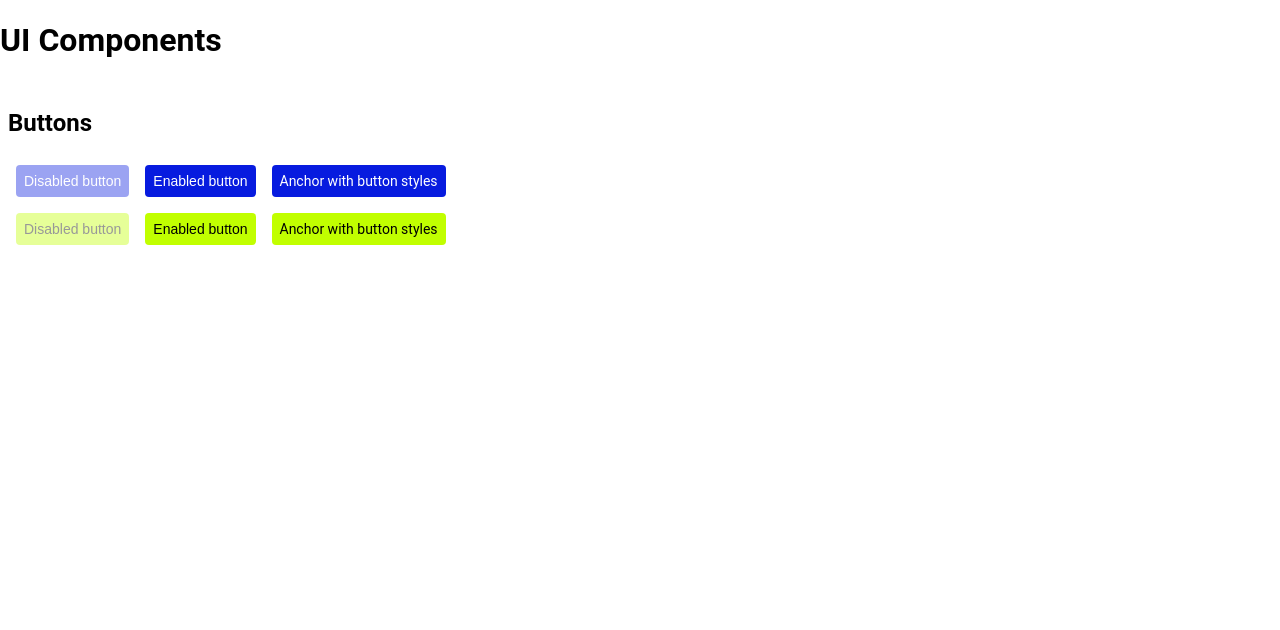
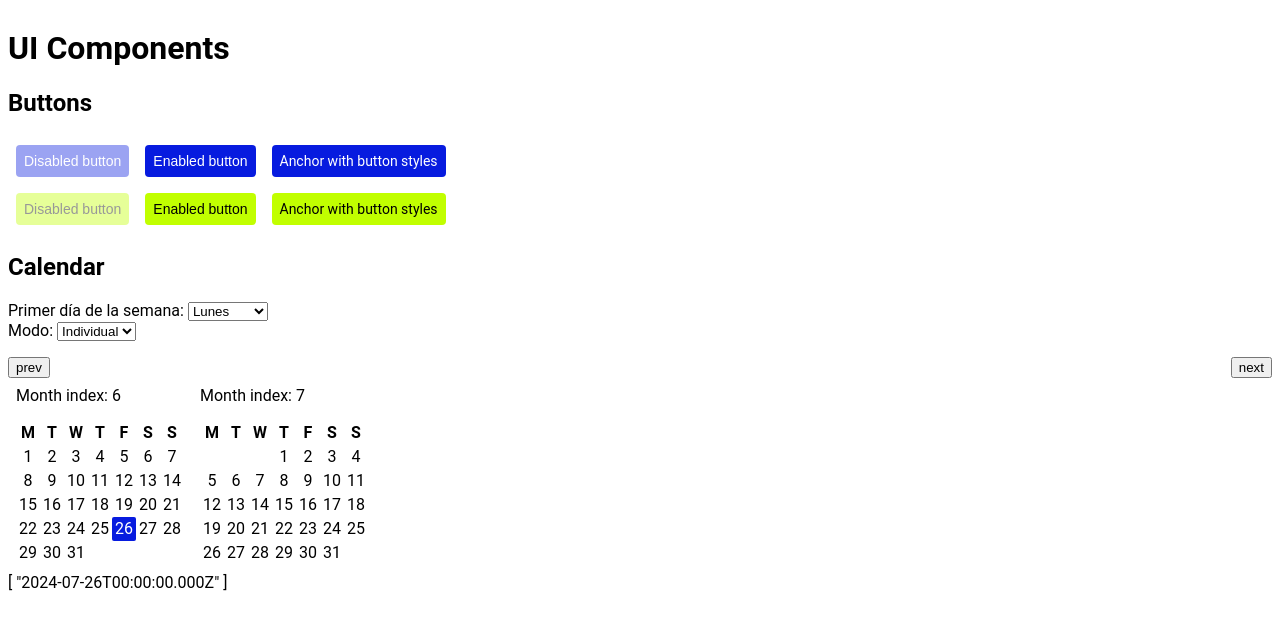
Before and after one commit to InfCesar/Angular-UI, an Angular app: page / in a window 1280 px wide. Shown: the top 630 px of the page. Built offline with nearby package versions, Linux system fonts and the light colour scheme.

Commit message:
feat: añade estrategia de seleccion y estilos por defecto calendario
#create-calendar-month

```diff
--- a/src/app/app.component.html
+++ b/src/app/app.component.html
@@ -1,16 +1,73 @@
 
-<h1>UI Components</h1>
 <div class="container">
+  <h1>UI Components</h1>
   <h2>Buttons</h2>
-  <div class="primary-buttons">
+  <div class="buttons primary-buttons">
     <button ui-button disabled>Disabled button</button>
     <button ui-button>Enabled button</button>
     <a ui-button href="https://www.google.com">Anchor with button styles</a>
   </div>
 
-  <div class="success-buttons">
+  <div class="buttons success-buttons">
     <button ui-button disabled>Disabled button</button>
     <button ui-button>Enabled button</button>
     <a ui-button href="https://www.google.com">Anchor with button styles</a>
   </div>
+
+  <h2>Calendar</h2>
+
+  <div class="control">
+    <label>
+      Primer día de la semana:
+      <select [formControl]="firstDayOfWeek">
+        <option *ngFor="let option of options; let i = index" [ngValue]="i">
+          {{option}}
+        </option>
+      </select>
+    </label>
+  </div>
+  <div class="control">
+    <label>
+      Modo:
+      <select [formControl]="mode">
+        <option [ngValue]="1">
+          Individual
+        </option>
+        <option [ngValue]="2">
+          Rango
+        </option>
+      </select>
+    </label>
+  </div>
+
+  <div class="calendar-container">
+    <div class="controls">
+      <button (click)="monthIndex = monthIndex - 1">prev</button>
+      <button (click)="monthIndex = monthIndex + 1">next</button>
+    </div>
+    <div class="calendar">
+      <div class="months">
+        <div class="months-col">
+          Month index: {{monthIndex}}
+          <ui-calendar-month
+            [(selected)]="selectedDate"
+            [monthIndex]="monthIndex"
+            [year]="2024"
+            [firstDayOfWeek]="selectedFirstDayOfweek"
+          ></ui-calendar-month>
+        </div>
+        <div class="months-col">
+          Month index: {{monthIndex + 1}}
+          <ui-calendar-month
+            [(selected)]="selectedDate"
+            [monthIndex]="monthIndex + 1"
+            [year]="2024"
+            [firstDayOfWeek]="selectedFirstDayOfweek"
+          ></ui-calendar-month>
+        </div>
+      </div>
+    </div>
+  </div>
+  {{selectedDates | json}}
+
 </div>
--- a/src/app/app.component.scss
+++ b/src/app/app.component.scss
@@ -1,8 +1,13 @@
 .container {
   padding: 8px;
 
-  [ui-button] {
+  [ui-button], .calendar {
     margin: 8px;
+  }
+
+  .buttons {
+    display: flex;
+    flex-wrap: wrap;
   }
 
   .success-buttons [ui-button] {
@@ -10,8 +15,22 @@
     --ui-button-color: var(--color-black);
   }
 
-  .success-buttons [ui-button] {
-    --ui-button-background: var(--color-green);
-    --ui-button-color: var(--color-black);
+  .calendar, .months, .months-col {
+    display: flex;
+    align-items: flex-start;
+    gap: 16px;
+  }
+
+  .controls {
+    display: flex;
+    justify-content: space-between;
+  }
+
+  .calendar-container {
+    margin-top: 16px;
+  }
+
+  .months-col {
+    flex-direction: column;
   }
 }
--- a/src/app/app.component.ts
+++ b/src/app/app.component.ts
@@ -1,14 +1,60 @@
 import { Component } from '@angular/core';
 import { RouterOutlet } from '@angular/router';
+import { AsyncPipe, JsonPipe, NgFor } from '@angular/common';
 import { UiButtonComponent } from './components/button/button.component';
+import { CalendarDate } from './components/calendar/calendar-date';
+import { UICalendarMonthComponent } from './components/calendar/calendar-month/calendar-month.component';
+import { UI_CALENDAR_SELECTION_STRATEGY, UiCalendarSelectionStrategy } from './components/calendar/calendar.config';
+import { FormControl, ReactiveFormsModule, Validators } from '@angular/forms';
 
 @Component({
   selector: 'app-root',
   standalone: true,
-  imports: [RouterOutlet, UiButtonComponent],
+  imports: [AsyncPipe, RouterOutlet, UiButtonComponent, UICalendarMonthComponent, NgFor, JsonPipe, ReactiveFormsModule],
   templateUrl: './app.component.html',
-  styleUrl: './app.component.scss'
+  styleUrl: './app.component.scss',
+  providers: [
+    {
+      provide: UI_CALENDAR_SELECTION_STRATEGY,
+      useExisting: AppComponent
+    }
+  ]
 })
-export class AppComponent {
-  title = 'angular-ui';
+export class AppComponent implements UiCalendarSelectionStrategy {
+  onSelect(newSelection: CalendarDate, selectedDays: CalendarDate[] = []): CalendarDate[] {
+    console.info('this.mode.value', this.mode.value);
+    if(this.mode.value === 1 || selectedDays.length >= 2) {
+      return [newSelection];
+    }
+
+    if(selectedDays[0].isSame(newSelection)) {
+      return [newSelection, newSelection];
+    }
+
+    if(newSelection.isBefore(selectedDays[0])) {
+      return [newSelection, selectedDays[0]];
+    }
+
+    if(newSelection.isAfter(selectedDays[0])) {
+      return [selectedDays[0], newSelection];
+    }
+
+    return selectedDays;
+  }
+
+  get selectedFirstDayOfweek() {
+    return <number>this.firstDayOfWeek.value;
+  }
+
+  title = 'angular-forms';
+  selectedDate = [CalendarDate.parseDateAsLocalTime(new Date())];
+  monthIndex = this.selectedDate[0].getMonth();
+  firstDayOfWeek = new FormControl(1, Validators.required);
+  mode = new FormControl(1, Validators.required);
+
+  options = ["Domingo", "Lunes", "Martes", "Miercoles", "Jueves", "Viernes", "Sabado"];
+
+  get selectedDates() {
+    return this.selectedDate.map((date)=>date.toISOString());
+  }
 }
--- a/src/app/components/button/button.component.scss
+++ b/src/app/components/button/button.component.scss
@@ -2,6 +2,7 @@
   --ui-button-background: var(--color-dark-blue);
   --ui-button-border-radius: 4px;
   --ui-button-color: var(--color-white);
+  --ui-button-display: inline-block;
   --ui-button-disabled-opacity: 0.4;
   --ui-button-font-size: 0.875rem;
   --ui-button-hover-opacity: 0.8;
@@ -14,6 +15,7 @@
   border: 0;
   color: var(--ui-button-color);
   cursor: pointer;
+  display: inline-block;
   font-size: var(--ui-button-font-size);
   padding: var(--ui-button-padding);
   position: relative;
--- a/src/app/components/calendar/calendar-month/calendar-month.component.html
+++ b/src/app/components/calendar/calendar-month/calendar-month.component.html
@@ -1,5 +1,5 @@
 <div class="month-container">
-  <table role="grid" class="month">
+  <table role="grid" class="month" cellspacing="0" cellpadding="0">
     <thead>
       <tr>
         <th
@@ -18,10 +18,10 @@
         </td>
         <td
           *ngFor="let day of week; trackBy: trackDaysBy"
-          [class.selected]="selected?.isSame(day.date)"
-          (click)="selectedChange.emit(day.date)"
         >
-          {{day.dayNumber}}
+          <button ui-button (click)="selectDay(day)" [ngClass]="day | dayStatus: selected">
+            {{day.dayNumber}}
+          </button>
         </td>
       </tr>
     </tbody>
--- a/src/app/components/calendar/calendar-month/calendar-month.component.scss
+++ b/src/app/components/calendar/calendar-month/calendar-month.component.scss
@@ -1,5 +1,60 @@
 
+%buttonReset {
+    --webkit-appearance: none;
+    border-radius: 0;
+    text-align: inherit;
+    background: none;
+    box-shadow: none;
+    padding: 0;
+    cursor: pointer;
+    border: none;
+    color: inherit;
+    font: inherit;
+}
+
+:host {
+    --cell-height: 24px;
+    --cell-width: 24px;
+    --button-border-radius: 2px;
+    --button-selected-background: var(--color-dark-blue);
+    --button-selected-color: var(--color-white);
+    --button-interval-background: var(--color-blue);
+    --button-interval-color: var(--color-white);
+    --button-interval-opacity: 0.5;
+}
+
+th,
+td {
+    height: var(--cell-height);
+    width: var(--cell-width);
+}
+
+button {
+    @extend %buttonReset;
+
+    display: flex;
+    align-items: center;
+    justify-content: center;
+    border-radius: var(--button-border-radius);
+    width: 100%;
+    height: 100%;
+}
 
 .selected {
-    background: red;
+    background: var(--button-selected-background);
+    color: var(--button-selected-color);
 }
+
+.interval {
+    border-radius: 0;
+    background: var(--button-interval-background);
+    color: var(--button-interval-color);
+    opacity: var(--button-interval-opacity);
+}
+
+table {
+    table-layout: fixed;
+    border-collapse: collapse;
+    border:unset;
+    min-width: max-content;
+}
--- a/src/app/components/calendar/calendar-month/calendar-month.component.ts
+++ b/src/app/components/calendar/calendar-month/calendar-month.component.ts
@@ -1,8 +1,9 @@
-import { NgFor } from '@angular/common';
+import { NgClass, NgFor, NgIf } from '@angular/common';
 import {
   ChangeDetectionStrategy,
   Component,
   EventEmitter,
+  inject,
   Input,
   Output,
 } from '@angular/core';
@@ -10,12 +11,14 @@ import { CalendarDate } from '../calendar-date';
 import { Day, DaysOfTheWeek } from '../calendar.model';
 import { CalendarBuilderPipe } from './calendar-builder.pipe';
 import { DaysOfTheWeekPipe } from './days-of-week.pipe';
+import { UI_CALENDAR_SELECTION_STRATEGY } from '../calendar.config';
+import { DayStatusPipe } from './calendar-status.pipe';
 
 @Component({
   selector: 'ui-calendar-month',
   templateUrl: './calendar-month.component.html',
   styleUrls: ['./calendar-month.component.scss'],
-  imports: [NgFor, CalendarBuilderPipe, DaysOfTheWeekPipe],
+  imports: [NgFor, CalendarBuilderPipe, DaysOfTheWeekPipe, DayStatusPipe, NgIf, NgClass],
   standalone: true,
   changeDetection: ChangeDetectionStrategy.OnPush
 })
@@ -24,10 +27,17 @@ export class UICalendarMonthComponent {
   @Input() year = new Date().getFullYear();
   @Input() firstDayOfWeek = 0; // 0 => Sunday
   @Input() weekDaysNames: DaysOfTheWeek = ['S', 'M', 'T', 'W', 'T', 'F', 'S'];
-  @Input() selected?: CalendarDate;
-  @Output() selectedChange = new EventEmitter<CalendarDate>();
+  @Input() selected?: CalendarDate[];
+  @Output() selectedChange = new EventEmitter<CalendarDate[]>();
+
+  private selectionStrategy = inject(UI_CALENDAR_SELECTION_STRATEGY);
 
   trackDaysBy(_: number, day: Day) {
     return day.id;
   }
+
+  protected selectDay({date}: Day) {
+    this.selected = this.selectionStrategy.onSelect(date, this.selected);
+    this.selectedChange.emit(this.selected);
+  }
 }
--- /dev/null
+++ b/src/app/components/calendar/calendar-month/calendar-status.pipe.ts
@@ -0,0 +1,28 @@
+import { Pipe, PipeTransform } from "@angular/core";
+import { Day } from "../calendar.model";
+import { CalendarDate } from "../calendar-date";
+
+@Pipe({
+  name: 'dayStatus',
+  pure: true,
+  standalone: true,
+}) export class DayStatusPipe implements PipeTransform {
+
+  transform({date}: Day, selected?: CalendarDate[]): string {
+    const isSelected = selected?.some((d)=>d.isSame(date));
+    const orderedDates = selected ? [...selected].sort((d, b)=>d.isSameOrBefore(b) ? -1 : 1) : selected;
+
+    if (orderedDates?.[0] && orderedDates[1]) {
+      const inRange = date.isBefore(orderedDates[1]) && date.isAfter(orderedDates[0]);
+      if(inRange) {
+        return 'interval';
+      }
+    }
+
+    if(isSelected) {
+      return 'selected';
+    }
+
+    return 'default';
+  }
+}
--- /dev/null
+++ b/src/app/components/calendar/calendar.config.ts
@@ -0,0 +1,18 @@
+import { Injectable, InjectionToken } from "@angular/core";
+import { CalendarDate } from "./calendar-date";
+
+export interface UiCalendarSelectionStrategy {
+    onSelect(newSelection: CalendarDate, selectedDays?: CalendarDate[]): CalendarDate[];
+}
+
+@Injectable()
+export class UiCalendarSingleSelectionStrategy implements UiCalendarSelectionStrategy {
+    onSelect(newSelection: CalendarDate): CalendarDate[] {
+        return [newSelection];
+    }
+}
+
+export const UI_CALENDAR_SELECTION_STRATEGY = new InjectionToken<UiCalendarSelectionStrategy>('calendar.config', {
+    providedIn: 'root',
+    factory: ()=> new UiCalendarSingleSelectionStrategy()
+})
```
Also changed, not shown: 2 other files (tests, documents, lock files or other folders).
